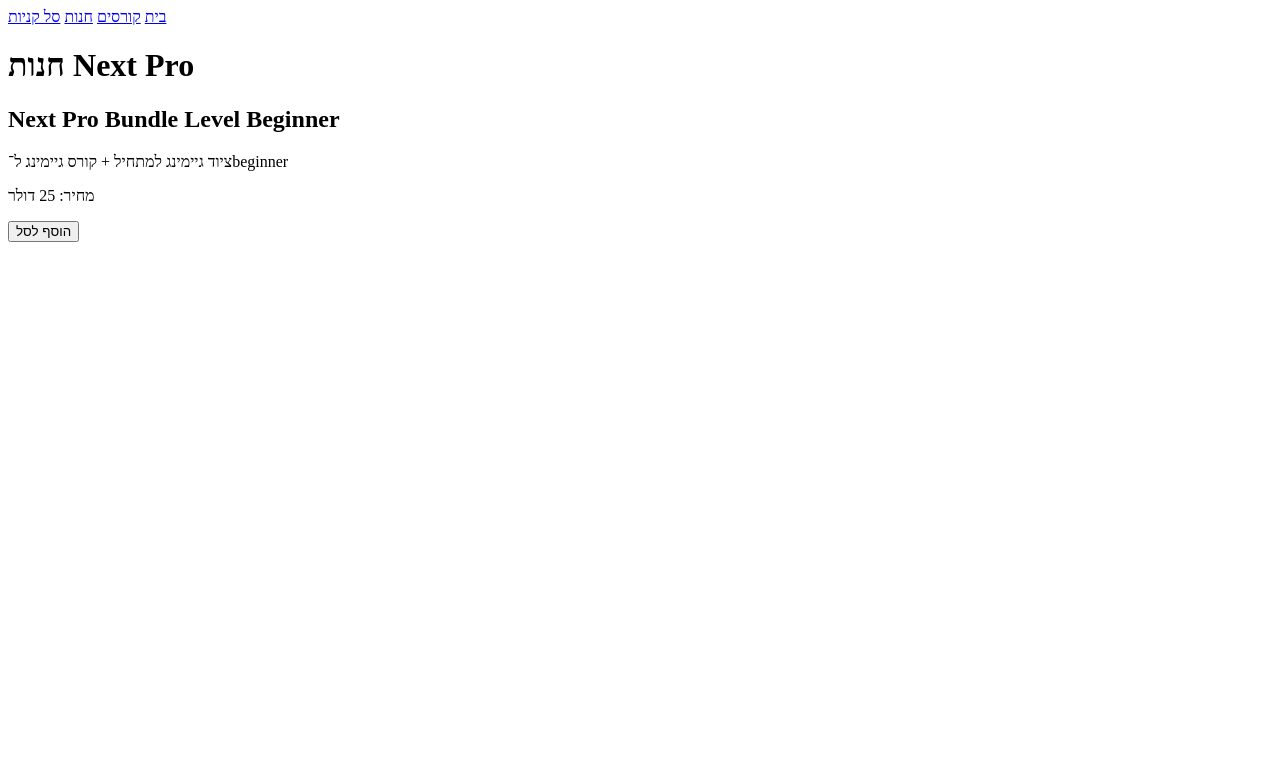
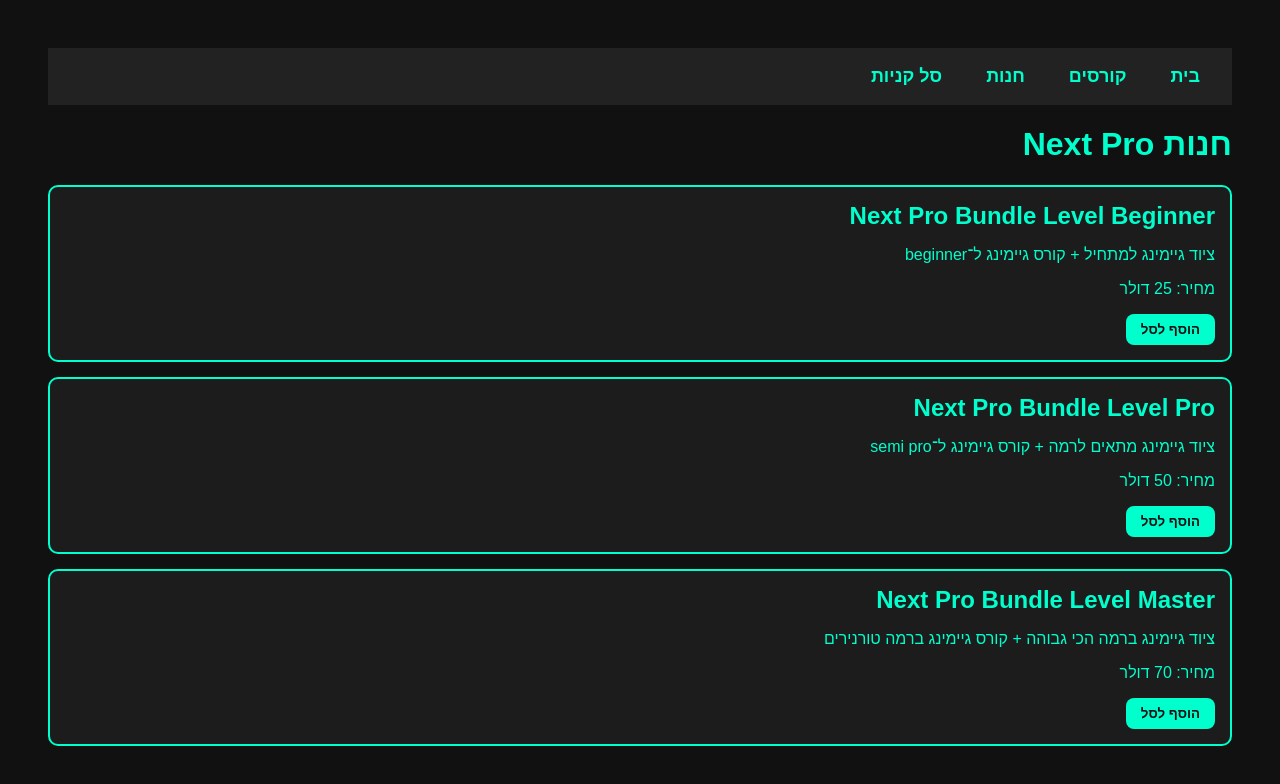
Before and after one commit to kingironshay/nextpro, a plain HTML site: page shop.html in a window 1280 px wide. Drawn offline with Linux system fonts and the light colour scheme.

Commit message:
Add files via upload

```diff
--- a/shop.html
+++ b/shop.html
@@ -4,7 +4,55 @@
   <meta charset="UTF-8" />
   <title>חנות - Next Pro</title>
   <style>
-    /* עיצוב בסיסי */
+    body {
+      background-color: #111;
+      color: #00ffcc;
+      font-family: Arial, sans-serif;
+      padding: 40px;
+      direction: rtl;
+    }
+    nav {
+      background-color: #222;
+      padding: 10px 20px;
+      display: flex;
+      gap: 20px;
+    }
+    nav a {
+      color: #00ffcc;
+      text-decoration: none;
+      font-weight: bold;
+      font-size: 18px;
+      padding: 8px 12px;
+      border-radius: 8px;
+      transition: background-color 0.3s ease;
+    }
+    nav a:hover {
+      background-color: #00ffcc;
+      color: #111;
+    }
+    .product {
+      background-color: #1c1c1c;
+      padding: 15px;
+      margin-bottom: 15px;
+      border-radius: 10px;
+      border: 2px solid #00ffcc;
+    }
+    .product h2 {
+      margin: 0 0 10px 0;
+    }
+    .product button {
+      background-color: #00ffcc;
+      color: #111;
+      border: none;
+      padding: 8px 15px;
+      border-radius: 8px;
+      cursor: pointer;
+      font-weight: bold;
+      transition: background-color 0.3s ease;
+    }
+    .product button:hover {
+      background-color: #009988;
+    }
   </style>
 </head>
 <body>
@@ -18,7 +66,6 @@
 
   <h1>חנות Next Pro</h1>
 
-  <!-- רק מוצרים וכפתורי הוספה לסל -->
   <div class="product" data-name="Next Pro Bundle Level Beginner" data-price="25">
     <h2>Next Pro Bundle Level Beginner</h2>
     <p>ציוד גיימינג למתחיל + קורס גיימינג ל־beginner</p>
@@ -26,7 +73,19 @@
     <button onclick="addToCart(this)">הוסף לסל</button>
   </div>
 
-  <!-- המשך מוצרים ... -->
+  <div class="product" data-name="Next Pro Bundle Level Pro" data-price="50">
+    <h2>Next Pro Bundle Level Pro</h2>
+    <p>ציוד גיימינג מתאים לרמה + קורס גיימינג ל־semi pro</p>
+    <p>מחיר: 50 דולר</p>
+    <button onclick="addToCart(this)">הוסף לסל</button>
+  </div>
+
+  <div class="product" data-name="Next Pro Bundle Level Master" data-price="70">
+    <h2>Next Pro Bundle Level Master</h2>
+    <p>ציוד גיימינג ברמה הכי גבוהה + קורס גיימינג ברמה טורנירים</p>
+    <p>מחיר: 70 דולר</p>
+    <button onclick="addToCart(this)">הוסף לסל</button>
+  </div>
 
   <script>
     function addToCart(button) {
```
